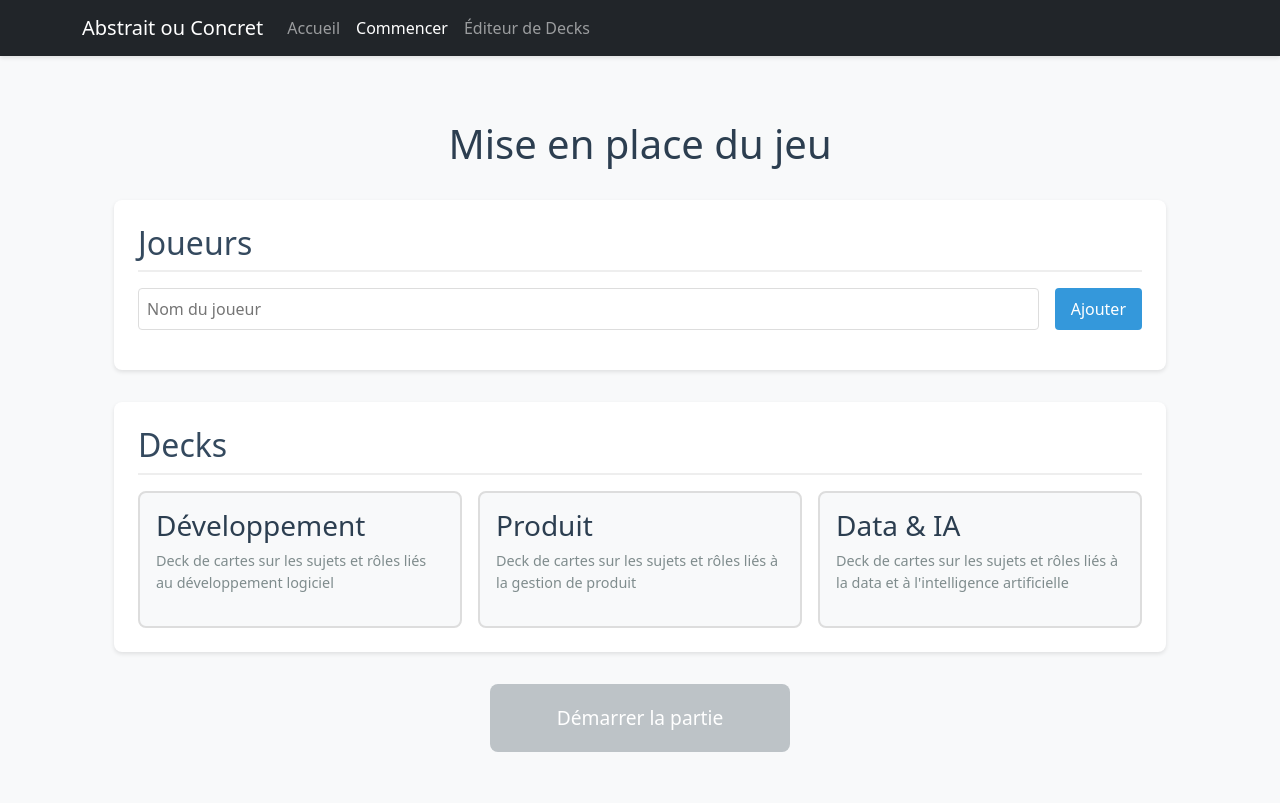
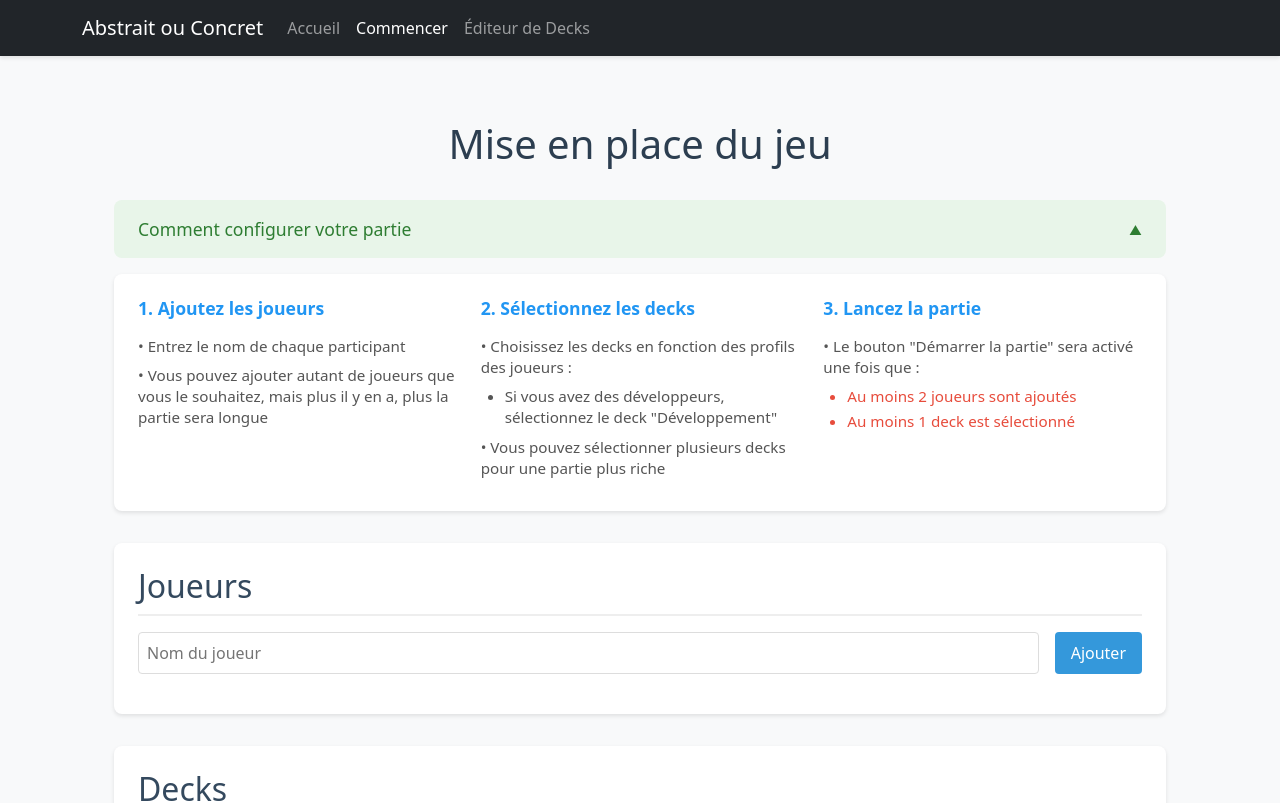
Before and after one commit to loickaczmarek/sg-ab-co-game, an Angular app: page /setup in a window 1280 px wide. Shown: the top 803 px of the page. Built offline with nearby package versions, Linux system fonts and the light colour scheme.

Commit message:
feat: redesign setup

```diff
--- a/src/app/components/game-setup/game-setup.component.html
+++ b/src/app/components/game-setup/game-setup.component.html
@@ -1,5 +1,36 @@
 <div class="game-setup-container">
   <h1>Mise en place du jeu</h1>
+
+  <button class="info-toggle-button" (click)="toggleInfo()">
+    Comment configurer votre partie
+    <span class="chevron" [class.expanded]="isInfoExpanded">▼</span>
+  </button>
+
+  <div class="setup-info" [class.expanded]="isInfoExpanded">
+    <div class="info-content">
+      <div class="info-section">
+        <h3>1. Ajoutez les joueurs</h3>
+        <p>• Entrez le nom de chaque participant</p>
+        <p>• Vous pouvez ajouter autant de joueurs que vous le souhaitez, mais plus il y en a, plus la partie sera longue</p>
+      </div>
+      <div class="info-section">
+        <h3>2. Sélectionnez les decks</h3>
+        <p>• Choisissez les decks en fonction des profils des joueurs :</p>
+        <ul>
+          <li>Si vous avez des développeurs, sélectionnez le deck "Développement"</li>
+        </ul>
+        <p>• Vous pouvez sélectionner plusieurs decks pour une partie plus riche</p>
+      </div>
+      <div class="info-section" id="start-game-info">
+        <h3>3. Lancez la partie</h3>
+        <p>• Le bouton "Démarrer la partie" sera activé une fois que :</p>
+        <ul>
+          <li [class.missing]="players.length < 2">Au moins 2 joueurs sont ajoutés</li>
+          <li [class.missing]="selectedDecks.length === 0">Au moins 1 deck est sélectionné</li>
+        </ul>
+      </div>
+    </div>
+  </div>
 
   <section class="players-section">
     <h2>Joueurs</h2>
@@ -30,7 +61,7 @@
 
   <button class="start-game-btn"
           [disabled]="!canStartGame()"
-          (click)="startGame()">
+          (click)="onStartGameClick()">
     Démarrer la partie
   </button>
 </div>
--- a/src/app/components/game-setup/game-setup.component.scss
+++ b/src/app/components/game-setup/game-setup.component.scss
@@ -7,6 +7,103 @@
     text-align: center;
     margin-bottom: 2rem;
     color: #2c3e50;
+  }
+
+  .info-toggle-button {
+    display: flex;
+    align-items: center;
+    justify-content: space-between;
+    width: 100%;
+    background: #e8f5e9;
+    color: #2e7d32;
+    border: none;
+    border-radius: 8px;
+    padding: 1rem 1.5rem;
+    font-size: 1.1rem;
+    font-weight: 500;
+    cursor: pointer;
+    margin-bottom: 1rem;
+    transition: all 0.3s ease;
+
+    &:hover {
+      background: #c8e6c9;
+      color: #1b5e20;
+    }
+
+    .chevron {
+      transition: transform 0.3s ease;
+      font-size: 0.8rem;
+
+      &.expanded {
+        transform: rotate(180deg);
+      }
+    }
+  }
+
+  .setup-info {
+    background: white;
+    border-radius: 8px;
+    padding: 0;
+    margin-bottom: 2rem;
+    box-shadow: 0 2px 4px rgba(0, 0, 0, 0.1);
+    max-height: 0;
+    overflow: hidden;
+    transition: all 0.3s ease;
+
+    &.expanded {
+      max-height: 2000px;
+      padding: 1.5rem;
+    }
+
+    .info-content {
+      display: grid;
+      grid-template-columns: repeat(auto-fit, minmax(250px, 1fr));
+      gap: 1.5rem;
+    }
+
+    .info-section {
+      h3 {
+        color: #2196F3;
+        margin-bottom: 1rem;
+        font-size: 1.1rem;
+        font-weight: 600;
+      }
+
+      p {
+        color: #555;
+        margin-bottom: 0.5rem;
+        font-size: 0.95rem;
+        line-height: 1.4;
+      }
+
+      ul {
+        margin: 0.5rem 0;
+        padding-left: 1.5rem;
+
+        li {
+          color: #555;
+          font-size: 0.95rem;
+          line-height: 1.4;
+          margin-bottom: 0.25rem;
+          transition: all 0.3s ease;
+
+          &.missing {
+            color: #e74c3c;
+            font-weight: 500;
+          }
+        }
+      }
+    }
+
+    #start-game-info {
+      &.highlight {
+        background-color: #fff3e0;
+        border-radius: 8px;
+        padding: 1rem;
+        margin: -1rem;
+        transition: all 0.3s ease;
+      }
+    }
   }
 
   section {
--- a/src/app/components/game-setup/game-setup.component.ts
+++ b/src/app/components/game-setup/game-setup.component.ts
@@ -19,6 +19,7 @@ export class GameSetupComponent implements OnInit {
   newPlayerName: string = '';
   availableDecks: Deck[] = [];
   selectedDecks: string[] = [];
+  isInfoExpanded = true;
 
   constructor(
     private deckService: DeckService,
@@ -65,4 +66,14 @@ export class GameSetupComponent implements OnInit {
     this.gameService.initializeGame(config);
     this.router.navigate(['/game']);
   }
+
+  toggleInfo() {
+    this.isInfoExpanded = !this.isInfoExpanded;
+  }
+
+  onStartGameClick() {
+    if (this.canStartGame()) {
+      this.startGame();
+    }
+  }
 }
```
